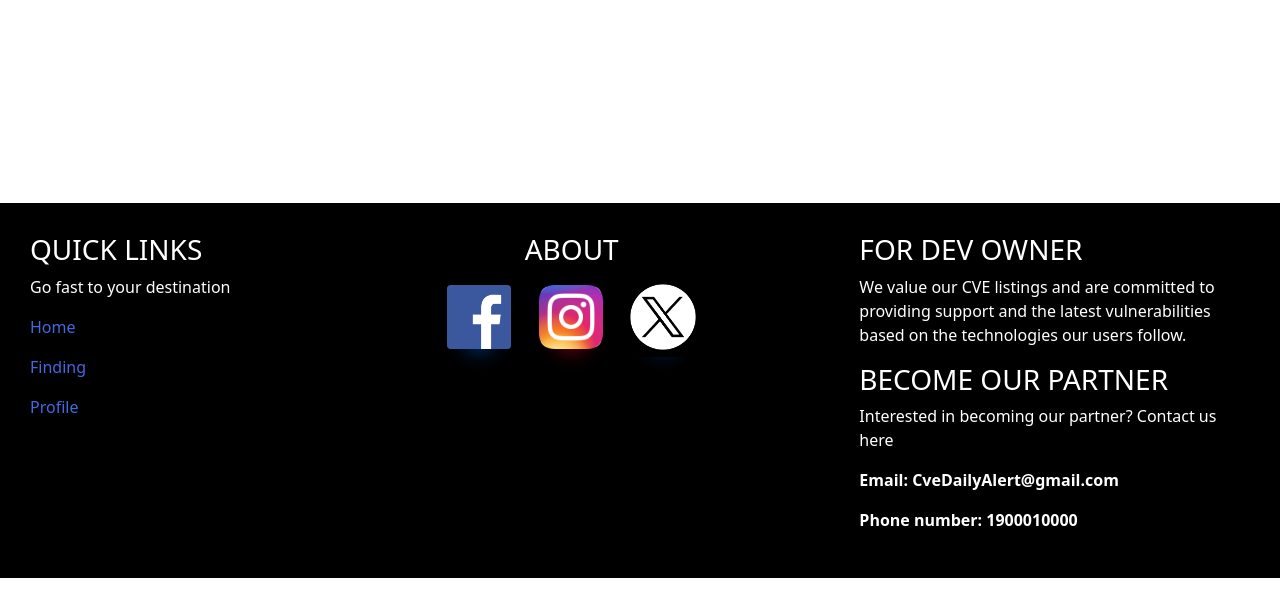
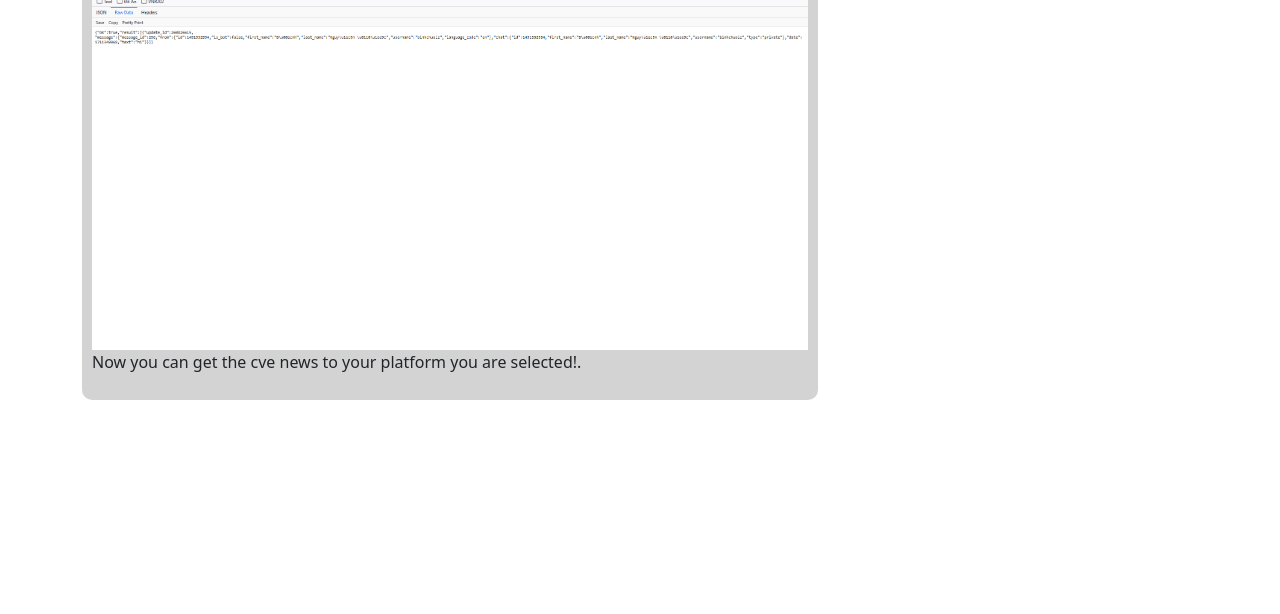
Before and after one commit to Binhchuoiz/CapstoneProject, a Django app: page /telegram-notification/ in a window 1280 px wide. Shown: the part 3832-4446 px from the top of the page. Before the commit the page ends 4410 px from the top, so only its background shows below. Run offline with Django 4.2, Linux system fonts and the light colour scheme.

Commit message:
FE: add content to telegram.html

```diff
--- a/CVEAlert/templates/firstapp/list_cves.html
+++ b/CVEAlert/templates/firstapp/list_cves.html
@@ -159,7 +159,7 @@
                     <label for="years">{{ it }}</label><br>
                 {% endfor %}
                 <hr>
-                <button type="submit" class="btn btn-one">Find</button>
+                <button type="submit" class="btn btn-one button-find">Find</button>
             </form>
 
         </div>
--- a/CVEAlert/templates/telegram_notifi.html
+++ b/CVEAlert/templates/telegram_notifi.html
@@ -277,16 +277,19 @@ Notificating in Telegram
                       <p><b>Step 1:</b> Find <b>BotFather</b>, to create a bot and do the steps in the picture:</p>
                       <p>As shown in the image, I have created a bot named <b>'CD BOT Monitor'</b> and its contact is <b>'cd_monitor_bot'</b></p>
                        <p>After creating the bot and having your token, you will copy that token</p>
-                       <img src="/media/tele_step1.png">
+                       <img src="/media/Step1.png">
                        <p><b>Step 2:</b> After getting the token, you will search for the bot by <b>contact</b> of the bot and press the <b>'/start' button</b></ p>
-                       <img src="/media/tele_step2.png"><br>
+                       <img src="/media/Step2.png"><br>
                        <p><b>Step 3:</b> Copy your token and go to the page </p>
                        <p>To search for your chat bot channel id: (Copy the URL below and follow the instructions)</p>
                        <p><b>'https://api.telegram.org/bot{}/getUpdates'</b> {} is the bot's token to get chat id</p>
-                       <img src="/media/tele_step3.png">
+                       <img src="/media/Step3.png">
                        <br>
                        <p>After copying the above link and inserting the bot token, you will see your chat id.</p>
                        <p>And now you get the token and chat id.</p>
+                       <p><b>Step 4:</b> And now you get the token and chat id and copy your token and chat id  to the page setting notification</p>
+                       <img src="/media/Step3.png">
+                       <p>Now you can get the cve news to your platform you are selected!.</p>
                     </div>
                 </div>
             </div>
@@ -297,8 +300,8 @@ Notificating in Telegram
                     </div>
                     <div class="content-box">
                         <p>Service: Telegram</p>
-                        <p>Published: 2024-10-10</p>
-                        <p>Updated: 2024-10-10</p>
+                        <p>Published: 2024-20-3</p>
+                        <p>Updated: 2024-26-3</p>
                         <button class="btn btn-one"><b>Follow News Now</b></button>
                     </div>
                 </div>
```
Also changed, not shown: CVEAlert/media/Step1.png (added), CVEAlert/media/Step2.png (added), CVEAlert/media/Step3.png (added).
